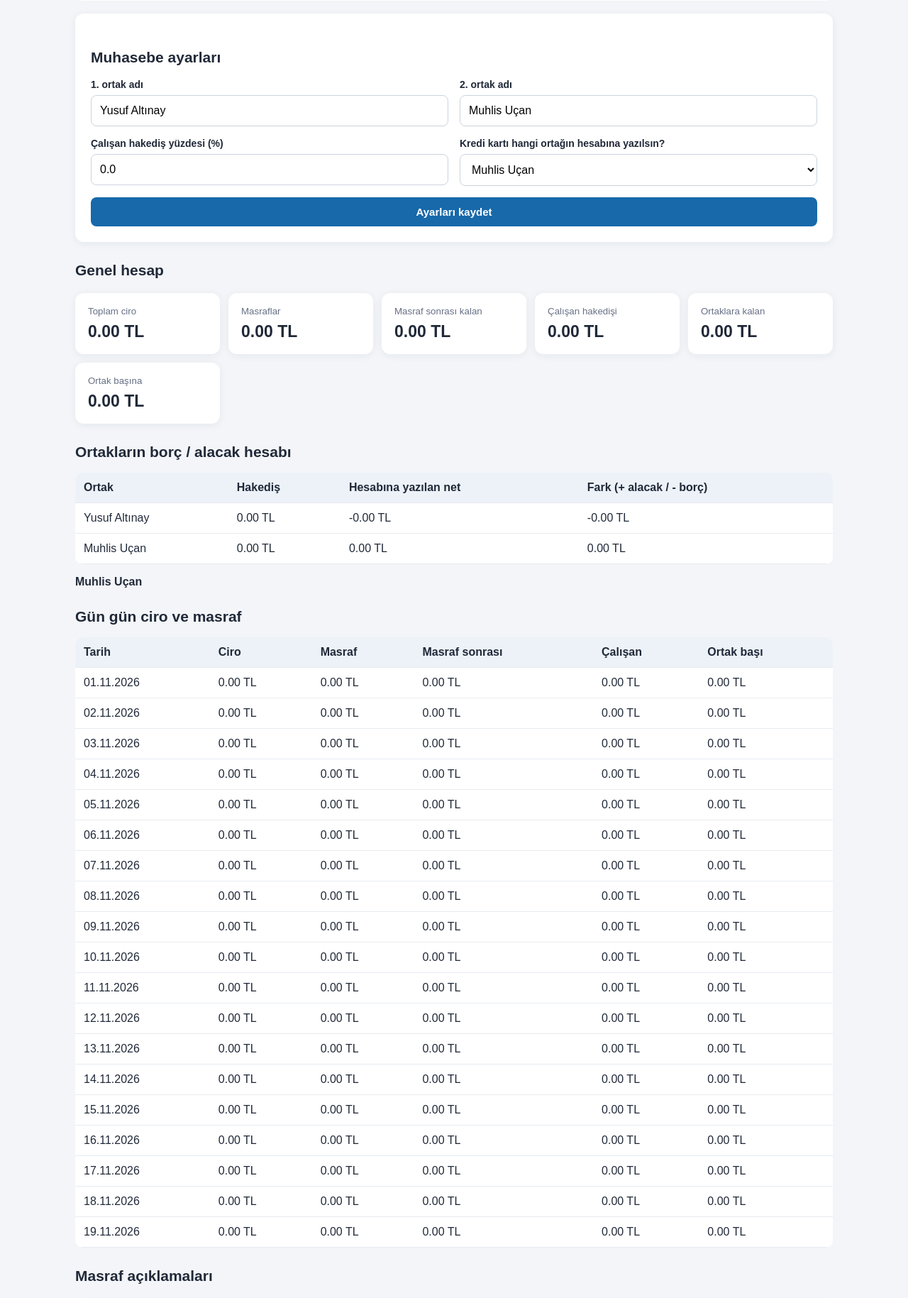
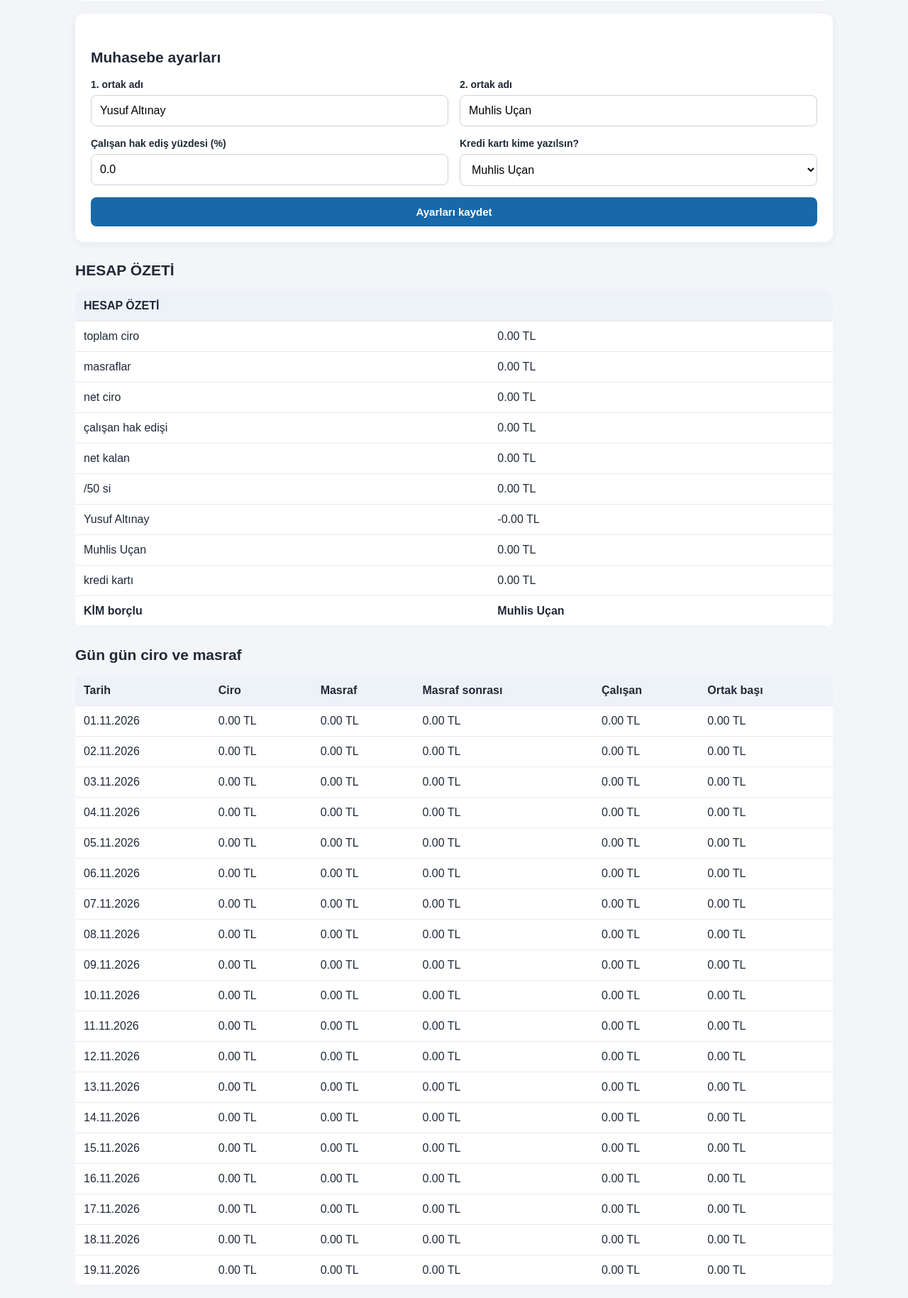
Before and after one commit to yusufaltinay16-pixel/fotografci-satis-sistemi, a Flask app: page /accounting in a window 1280 px wide. Shown: the part 267-2096 px from the top of the page at 71% size. Run offline with Flask 3, Linux system fonts and the light colour scheme; the visitor is signed in with stand-in values (Sample User, id 1); data comes from the database, SQL or seed files in the repository; data that the repository does not hold is empty; some libraries are stand-ins or nearby versions.

Commit message:
Match accounting screen to requested summary layout

```diff
--- a/templates/accounting.html
+++ b/templates/accounting.html
@@ -1,23 +1,30 @@
 {% extends "base.html" %}{% block content %}
 <h1>Muhasebe</h1>
 <form class="filters" method="get"><label>Başlangıç<input type="date" name="start" value="{{start}}"></label><label>Bitiş<input type="date" name="end" value="{{end}}"></label><button>Raporu göster</button><a href="{{url_for('accounting_excel',start=start,end=end)}}">Excel indir (A4)</a></form>
+
 <section class="panel"><h2>Muhasebe ayarları</h2><form method="post" class="formgrid">
 <input type="hidden" name="start" value="{{start}}"><input type="hidden" name="end" value="{{end}}">
 <label>1. ortak adı<input name="partner1" value="{{data.settings.partner1}}" required></label>
 <label>2. ortak adı<input name="partner2" value="{{data.settings.partner2}}" required></label>
-<label>Çalışan hakediş yüzdesi (%)<input type="number" name="worker_percent" min="0" max="100" step="0.01" value="{{data.settings.worker_percent}}" required></label>
-<label>Kredi kartı hangi ortağın hesabına yazılsın?<select name="card_partner"><option value="1" {% if data.settings.card_partner==1 %}selected{% endif %}>{{data.settings.partner1}}</option><option value="2" {% if data.settings.card_partner==2 %}selected{% endif %}>{{data.settings.partner2}}</option></select></label>
+<label>Çalışan hak ediş yüzdesi (%)<input type="number" name="worker_percent" min="0" max="100" step="0.01" value="{{data.settings.worker_percent}}" required></label>
+<label>Kredi kartı kime yazılsın?<select name="card_partner"><option value="1" {% if data.settings.card_partner==1 %}selected{% endif %}>{{data.settings.partner1}}</option><option value="2" {% if data.settings.card_partner==2 %}selected{% endif %}>{{data.settings.partner2}}</option></select></label>
 <button class="wide">Ayarları kaydet</button></form></section>
-<h2>Genel hesap</h2><div class="cards">
-<div class="card"><small>Toplam ciro</small><strong>{{"%.2f"|format(data.revenue)}} TL</strong></div>
-<div class="card"><small>Masraflar</small><strong>{{"%.2f"|format(data.expenses)}} TL</strong></div>
-<div class="card"><small>Masraf sonrası kalan</small><strong>{{"%.2f"|format(data.after)}} TL</strong></div>
-<div class="card"><small>Çalışan hakedişi</small><strong>{{"%.2f"|format(data.worker)}} TL</strong></div>
-<div class="card"><small>Ortaklara kalan</small><strong>{{"%.2f"|format(data.profit)}} TL</strong></div>
-<div class="card"><small>Ortak başına</small><strong>{{"%.2f"|format(data.share)}} TL</strong></div></div>
-<h2>Ortakların borç / alacak hesabı</h2><div class="tablewrap"><table><tr><th>Ortak</th><th>Hakediş</th><th>Hesabına yazılan net</th><th>Fark (+ alacak / - borç)</th></tr>
-<tr><td>{{data.settings.partner1}}</td><td>{{"%.2f"|format(data.share)}} TL</td><td>{{"%.2f"|format(data.p1)}} TL</td><td>{{"%.2f"|format(data.diff1)}} TL</td></tr>
-<tr><td>{{data.settings.partner2}}</td><td>{{"%.2f"|format(data.share)}} TL</td><td>{{"%.2f"|format(data.p2)}} TL</td><td>{{"%.2f"|format(data.diff2)}} TL</td></tr></table></div><p><strong>{{data.debt}}</strong></p>
+
+<h2>HESAP ÖZETİ</h2>
+<div class="tablewrap"><table>
+<tr><th>HESAP ÖZETİ</th><th></th></tr>
+<tr><td>toplam ciro</td><td>{{"%.2f"|format(data.revenue)}} TL</td></tr>
+<tr><td>masraflar</td><td>{{"%.2f"|format(data.expenses)}} TL</td></tr>
+<tr><td>net ciro</td><td>{{"%.2f"|format(data.after)}} TL</td></tr>
+<tr><td>çalışan hak edişi</td><td>{{"%.2f"|format(data.worker)}} TL</td></tr>
+<tr><td>net kalan</td><td>{{"%.2f"|format(data.profit)}} TL</td></tr>
+<tr><td>/50 si</td><td>{{"%.2f"|format(data.share)}} TL</td></tr>
+<tr><td>{{data.settings.partner1}}</td><td>{{"%.2f"|format(data.p1)}} TL</td></tr>
+<tr><td>{{data.settings.partner2}}</td><td>{{"%.2f"|format(data.p2)}} TL</td></tr>
+<tr><td>kredi kartı</td><td>{{"%.2f"|format(data.card)}} TL</td></tr>
+<tr><td><strong>KİM borçlu</strong></td><td><strong>{{data.debtor_name}}</strong></td></tr>
+</table></div>
+
 <h2>Gün gün ciro ve masraf</h2><div class="tablewrap"><table><tr><th>Tarih</th><th>Ciro</th><th>Masraf</th><th>Masraf sonrası</th><th>Çalışan</th><th>Ortak başı</th></tr>
 {% for d in data.days %}<tr><td>{{d.date[8:10]}}.{{d.date[5:7]}}.{{d.date[0:4]}}</td><td>{{"%.2f"|format(d.sales)}} TL</td><td>{{"%.2f"|format(d.expenses)}} TL</td><td>{{"%.2f"|format(d.after)}} TL</td><td>{{"%.2f"|format(d.worker)}} TL</td><td>{{"%.2f"|format(d.share)}} TL</td></tr>{% endfor %}</table></div>
 <h2>Masraf açıklamaları</h2><div class="tablewrap"><table><tr><th>Tarih</th><th>Saat</th><th>Açıklama</th><th>Tutar</th></tr>
```
